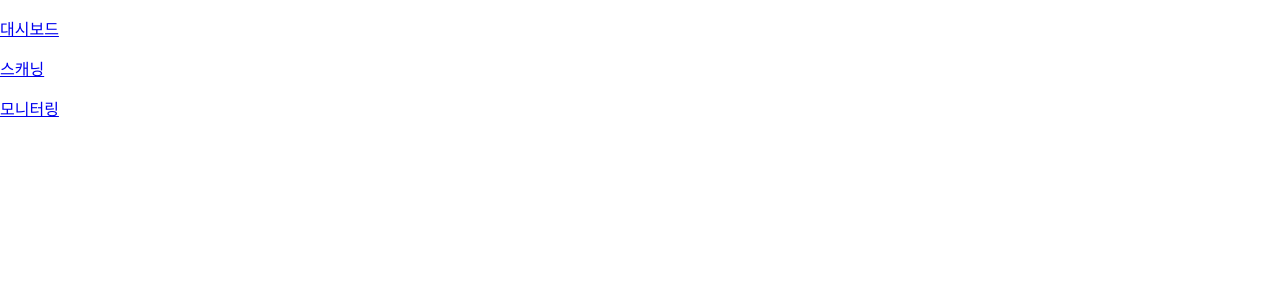
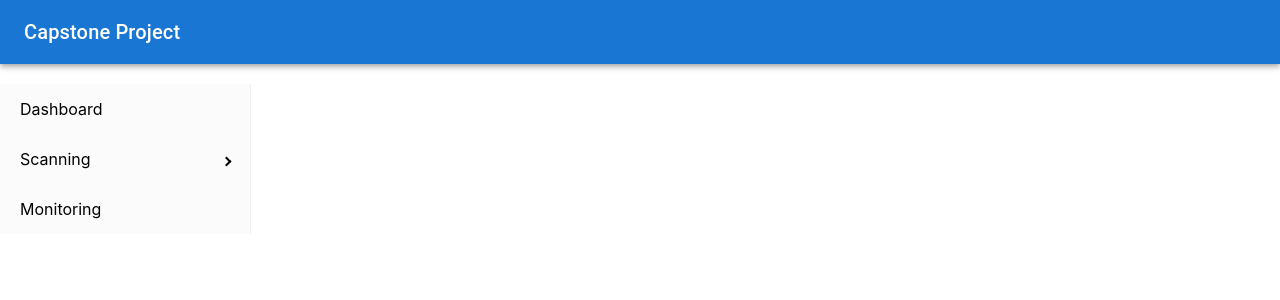
Before and after one commit to Seo-Faper/Capstone, a React (Create React App) app in the folder capstone/: page / in a window 1280 px wide. Shown: the top 300 px of the page. Built offline with nearby package versions, Linux system fonts and the light colour scheme.

Commit message:
side bar 생성

```diff
--- a/capstone/package.json
+++ b/capstone/package.json
@@ -11,6 +11,7 @@
     "@testing-library/user-event": "^13.5.0",
     "react": "^18.2.0",
     "react-dom": "^18.2.0",
+    "react-pro-sidebar": "^1.0.0-alpha.7",
     "react-router-dom": "^6.4.3",
     "react-scripts": "5.0.1",
     "web-vitals": "^2.1.4"
--- a/capstone/src/App.js
+++ b/capstone/src/App.js
@@ -1,22 +1,29 @@
 import React from "react";
 import { BrowserRouter, Routes, Route } from "react-router-dom";
 
-import Sidebar from "./components/Sidebar";
-import Dashbord from "./pages/Dashbord";
+import Dashboard from "./pages/Dashboard";
 import Scanning from "./pages/Scanning";
 import Monitoring from "./pages/Monitoring";
+import { Sidebar, Menu, MenuItem, SubMenu } from "react-pro-sidebar";
+import { Link } from "react-router-dom";
+import ButtonAppBar from "./ButtonAppBar";
 
 export default function App() {
   return (
     <div className="App">
-      <BrowserRouter>
-        <Sidebar></Sidebar>
-        <Routes>
-          <Route path="/" exact component={Dashbord} />
-          <Route path="/scan" component={Scanning} />
-          <Route path="/monitor" component={Monitoring} />
-        </Routes>
-      </BrowserRouter>
+      <ButtonAppBar />
+      <br></br>
+      <Sidebar>
+        <Menu>
+          <MenuItem> Dashboard </MenuItem>
+          <SubMenu label="Scanning">
+            <MenuItem> Start-Scanning </MenuItem>
+            <MenuItem> Recent Report </MenuItem>
+          </SubMenu>
+
+          <MenuItem> Monitoring </MenuItem>
+        </Menu>
+      </Sidebar>
     </div>
   );
 }
--- /dev/null
+++ b/capstone/src/ButtonAppBar.js
@@ -0,0 +1,21 @@
+import * as React from "react";
+import AppBar from "@mui/material/AppBar";
+import Box from "@mui/material/Box";
+import Toolbar from "@mui/material/Toolbar";
+import Typography from "@mui/material/Typography";
+import Button from "@mui/material/Button";
+import IconButton from "@mui/material/IconButton";
+
+export default function ButtonAppBar() {
+  return (
+    <Box sx={{ flexGrow: 1 }}>
+      <AppBar position="static">
+        <Toolbar>
+          <Typography variant="h6" component="div" sx={{ flexGrow: 1 }}>
+            Capstone Project
+          </Typography>
+        </Toolbar>
+      </AppBar>
+    </Box>
+  );
+}
--- a/capstone/src/index.js
+++ b/capstone/src/index.js
@@ -3,11 +3,14 @@ import ReactDOM from "react-dom/client";
 import "./index.css";
 import App from "./App";
 import reportWebVitals from "./reportWebVitals";
+import { ProSidebarProvider } from "react-pro-sidebar";
 
 const root = ReactDOM.createRoot(document.getElementById("root"));
 root.render(
   <React.StrictMode>
-    <App />
+    <ProSidebarProvider>
+      <App />
+    </ProSidebarProvider>
   </React.StrictMode>
 );
 
--- /dev/null
+++ b/capstone/src/pages/Dashboard.js
@@ -0,0 +1,11 @@
+import React from "react";
+
+function Dashboard() {
+  return (
+    <center>
+      <h1>대쉬보드</h1>
+    </center>
+  );
+}
+
+export default Dashboard;
--- a/capstone/src/pages/Dashbord.js
+++ /dev/null
@@ -1,7 +0,0 @@
-import React from "react";
-
-function Dashbord() {
-  return <h1>대쉬보드</h1>;
-}
-
-export default Dashbord;
```
Also changed, not shown: 1 other file (tests, documents, lock files or other folders).
